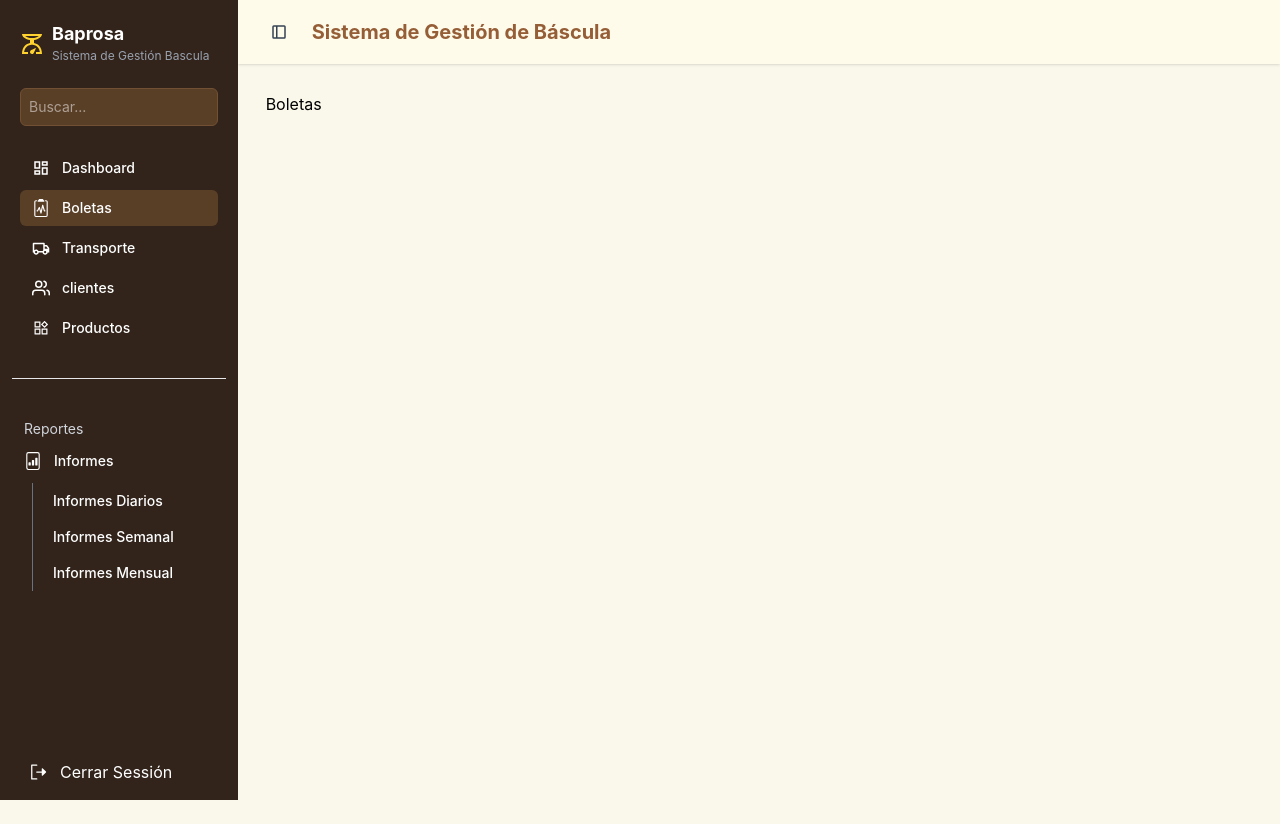
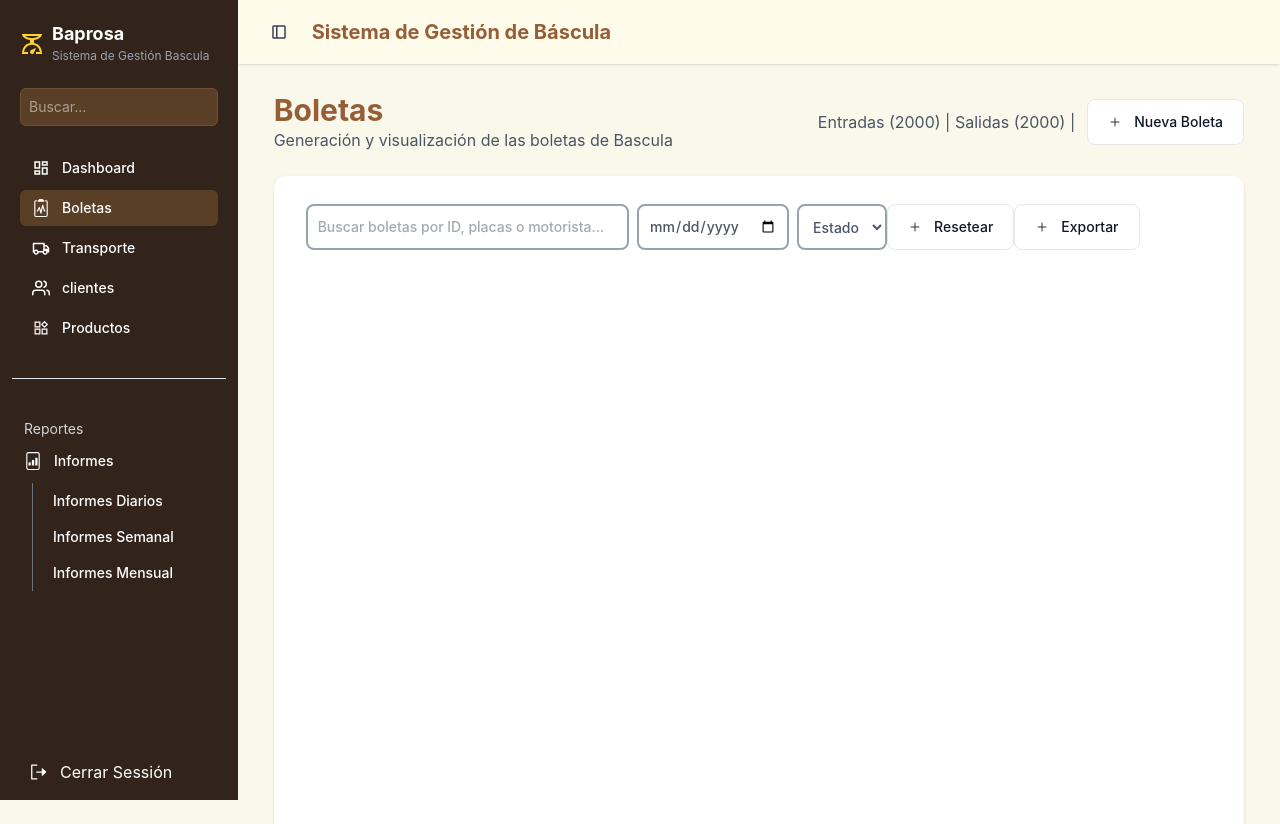
Before and after one commit to LuisSalgadoAlz/BasculaBP, a React (Vite) app in the folder BASCULA/: page /Boletas in a window 1280 px wide. Before the commit the page ends 800 px from the top, so only its background shows below. Built offline with nearby package versions, Linux system fonts and the light colour scheme; sample sign-in values are in the browser's storage.

Commit message:
feat: comienzo de estilado de view de boletas

```diff
--- /dev/null
+++ b/BASCULA/src/components/buttons.jsx
@@ -0,0 +1,17 @@
+import { IoAddOutline } from "react-icons/io5";
+
+const ButtonAdd = ({ name, fun }) => {
+  return (
+    <>
+      <button
+        type="button"
+        onClick={fun}
+        class="px-5 py-3  text-sm font-medium text-gray-900 focus:outline-none bg-white rounded-lg border border-gray-200 flex items-center gap-3">
+        <IoAddOutline />
+        <span>{name}</span>
+      </button>
+    </>
+  );
+};
+
+export default ButtonAdd;
--- a/BASCULA/src/components/cuerpo.jsx
+++ b/BASCULA/src/components/cuerpo.jsx
@@ -41,7 +41,7 @@ const Cuerpo = ({ children }) => {
         <div className="w-full min-h-screen flex flex-col overflow-hidden">
           <Header title="Sistema de Gestión de Báscula" fun={handleShow} />
           <div className="flex-1 overflow-x-hidden body-components">
-            <div className="m-7">{children}</div>
+            <div className="mx-9 my-7">{children}</div>
           </div>
         </div>
       </main>
--- a/BASCULA/src/index.css
+++ b/BASCULA/src/index.css
@@ -19,6 +19,10 @@ body {
 
 .titulo{
   color: var(--color-primary)!important;
+}
+
+.colorBackground {
+  background: var(--color-primary)!important;
 }
 
 .sidebar{
@@ -103,3 +107,8 @@ body {
 a.active {
   background: #5A3F27;
 }
+
+
+.font-title {
+  color: #31251B;
+}
--- a/BASCULA/src/views/boletos.jsx
+++ b/BASCULA/src/views/boletos.jsx
@@ -1,9 +1,34 @@
-import Cuerpo from "../components/cuerpo";
+import ButtonAdd from "../components/buttons";
 
 const Boletas = () => {
+  const handleClik = () => {
+
+  }
   return (
     <>
-      <h1>Boletas</h1>
+      <div className="flex justify-between w-full gap-5">
+        <div className="parte-izq">
+          <h1 className="text-3xl font-bold titulo">Boletas</h1>
+          <h1 className="text-gray-600"> Generación y visualización de las boletas de Bascula</h1>
+        </div>
+        <div className="parte-der flex items-center justify-center gap-3">
+          <h1 className="text-gray-600"><span>Entradas (2000)</span> |  <span>Salidas (2000) |</span></h1>
+          <ButtonAdd name="Nueva Boleta" fun={handleClik} />
+        </div>
+      </div>
+      <div className="mt-6 bg-white px-6 py-7 shadow rounded-xl h-[700px]">
+        <div className="filtros grid grid-rows-1 grid-flow-col">
+          <input className="p-2.5 ms-2 text-sm font-medium text-gray-600  rounded-lg border-2 border-gray-400" type="text" placeholder="Buscar boletas por ID, placas o motorista..." />
+          <div className="flex">
+            <input className="p-2.5 ms-2 text-sm font-medium text-gray-600  rounded-lg border-2 border-gray-400" type="date" />
+            <select className="p-2.5 ms-2 text-sm font-medium text-gray-600  rounded-lg border-2 border-gray-400">
+              <option value="0">Estado</option>
+            </select>
+            <ButtonAdd name="Resetear" fun={handleClik} />
+            <ButtonAdd name="Exportar" fun={handleClik} />
+          </div>
+        </div>
+      </div>
     </>
   );
 };
```
